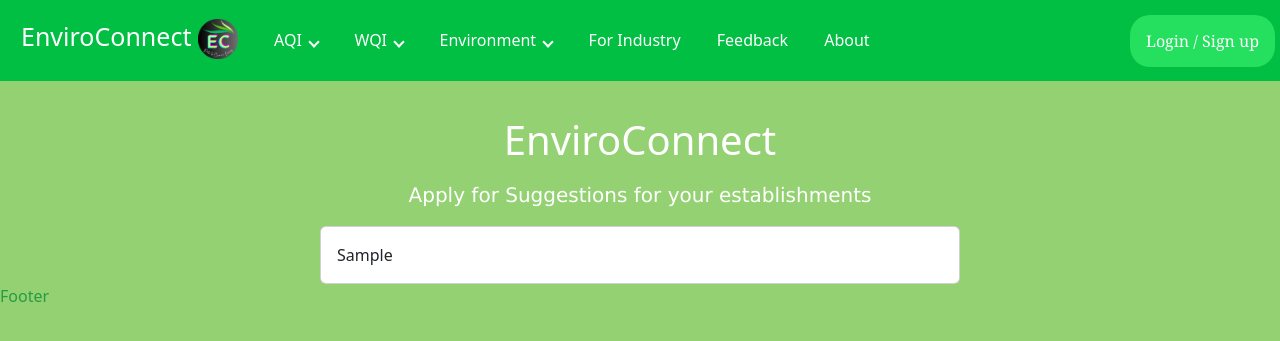
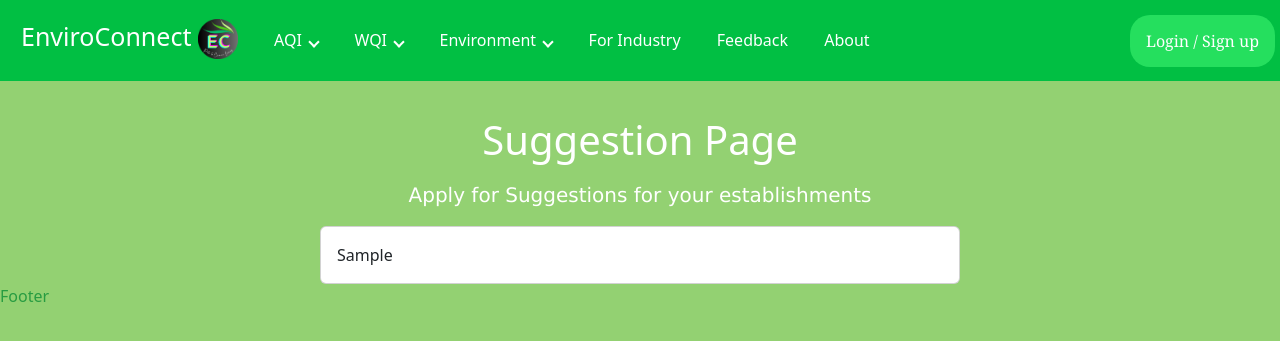
Before and after one commit to Suyash5040/AQI-WQI-Environment-monitoring-system, a Django app: template DataDynamos/EnvC/templates/industry.html in a window 1280 px wide. Shown: the top 341 px of the page. Run offline with Django 3.2, Linux system fonts and the light colour scheme; the template is opened without the code that fills it: most values are stand-ins (such as "Sample title", 1, 10 or a date in 2020); some libraries are stand-ins or nearby versions.

Commit message:
Add files via upload

```diff
--- a/DataDynamos/EnvC/templates/industry.html
+++ b/DataDynamos/EnvC/templates/industry.html
@@ -11,7 +11,7 @@
 
 
 
-<h1 class="text-center my-3" style="color: white;">EnviroConnect</h1>
+<h1 class="text-center my-3" style="color: white;">Suggestion Page</h1>
 
 <p style="text-align:center; color:white; font-family: 'Lucida Sans', 'Lucida Sans Regular', 'Lucida Grande', 'Lucida Sans Unicode', Geneva, Verdana, sans-serif; font-size:20px">Apply for Suggestions for your establishments</p>
 <div class="col-md-6 offset-md-3">
--- a/DataDynamos/EnvC/views.py
+++ b/DataDynamos/EnvC/views.py
@@ -35,7 +35,6 @@ def Environment(request):
 
 
 def industry(request ):
-
 
     form2=indus(request.POST)
     if form2.is_valid():
```
Also changed, not shown: DataDynamos/EnvC/forms.py (line endings or trailing spaces).
